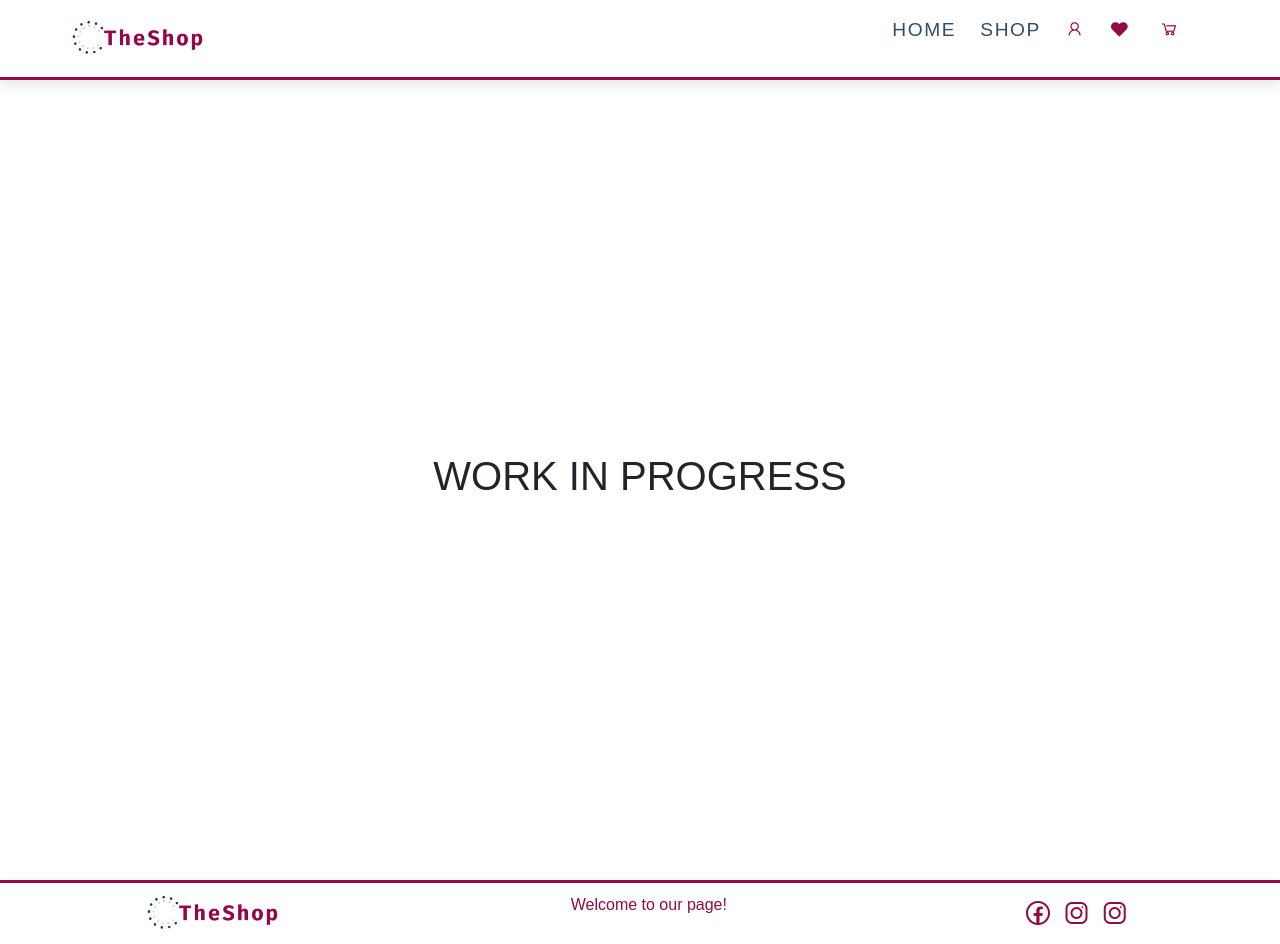
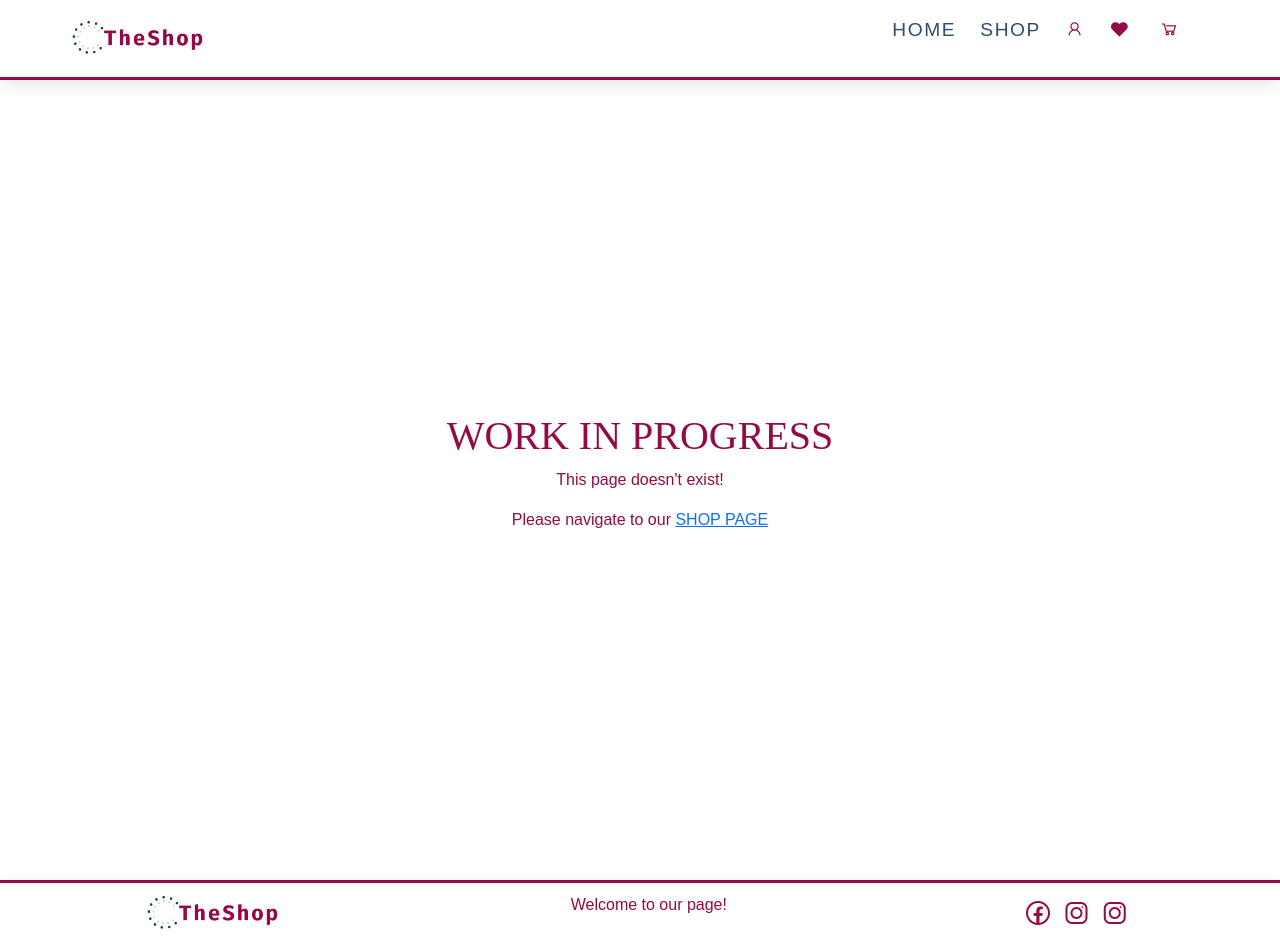
Before and after one commit to rcesonis/web_shop_frontend, a React (Create React App) app: page / in a window 1280 px wide. Built offline with nearby package versions, Linux system fonts and the light colour scheme.

Commit message:
some basic styling for homepage

```diff
--- a/src/pages/Home/index.jsx
+++ b/src/pages/Home/index.jsx
@@ -1,11 +1,23 @@
 import React from "react";
 import "./styles.css";
+import { Link } from "react-router-dom";
 
 export const Home = () => {
   return (
     <div className="home-container">
       <div className="home-links">
         <h1>WORK IN PROGRESS</h1>
+        <p>This page doesn't exist!</p>
+        <p>
+          Please navigate to our{" "}
+          <Link
+            to={{
+              pathname: "/shop",
+            }}
+          >
+            SHOP PAGE
+          </Link>
+        </p>
       </div>
     </div>
   );
--- a/src/pages/Home/styles.css
+++ b/src/pages/Home/styles.css
@@ -7,4 +7,9 @@
   position: relative;
   flex-flow: row nowrap;
   align-items: center;
+  color: #920b46;
 }
+
+h1 {
+  font-family: "Pacifico", cursive;
+}
```
